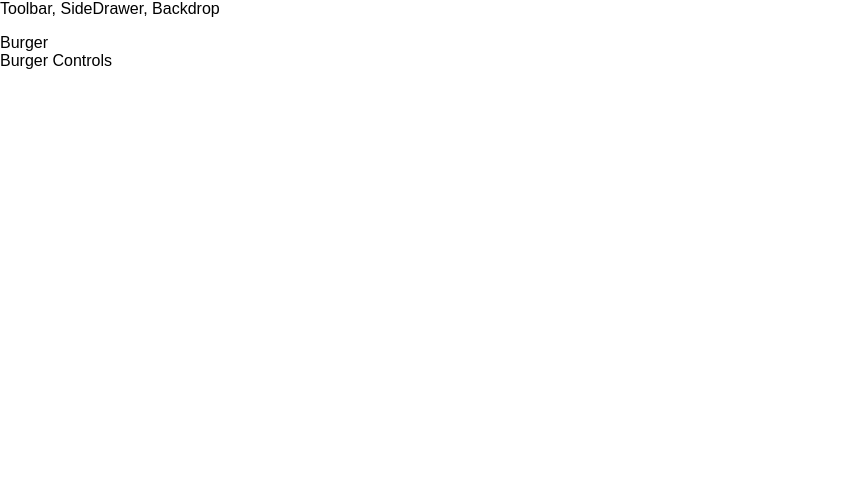
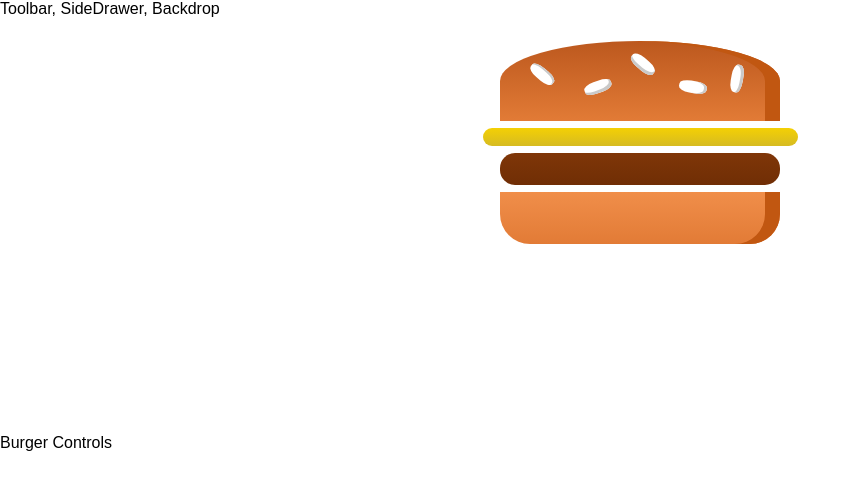
Before and after one commit to nullmicgo/burger-builder, a React app: page / in a window 1280 px wide. Shown: the top 490 px of the page, without its empty margins (0-861 px from the left). Built offline with nearby package versions, Linux system fonts and the light colour scheme.

Commit message:
Completed a default Burger

```diff
--- /dev/null
+++ b/src/components/Burger/Burger.css
@@ -0,0 +1,16 @@
+.Burger{
+    width:100%;
+    margin: auto;
+    height:250px;
+    overflow: scroll;
+    text-align: center;
+    font-weight: bold;
+    font-size: 1.2rem;
+}
+
+@media (min-width: 500px) and (min-height: 400px) {
+    .Burger{
+        width:350px;
+        height:400px;
+    }
+}
--- a/src/components/Burger/Burger.js
+++ b/src/components/Burger/Burger.js
@@ -0,0 +1,15 @@
+import React from 'react';
+import classses from './Burger.css';
+import BurgerIngredient from './BurgerIngredient/BurgerIngredient';
+const burger = (props) => {
+     return (
+        <div className={classses.Burger}>
+            <BurgerIngredient type="bread-top" />
+            <BurgerIngredient type="cheese" />
+            <BurgerIngredient type="meat" />
+            <BurgerIngredient type="bread-bottom" />
+        </div>
+     );
+};
+
+export default burger;
--- a/src/containers/BurgerBuilder/BurgerBuilder.js
+++ b/src/containers/BurgerBuilder/BurgerBuilder.js
@@ -1,11 +1,12 @@
 import React, {Component} from 'react';
 import Aux from '../../hoc/Aux';
+import Burger from '../../components/Burger/Burger';
 
 class BurgerBuilder extends Component{
     render(){
         return (
             <Aux>
-                <div>Burger</div>
+                <Burger />
                 <div>Burger Controls</div>
             </Aux>
         );
```
